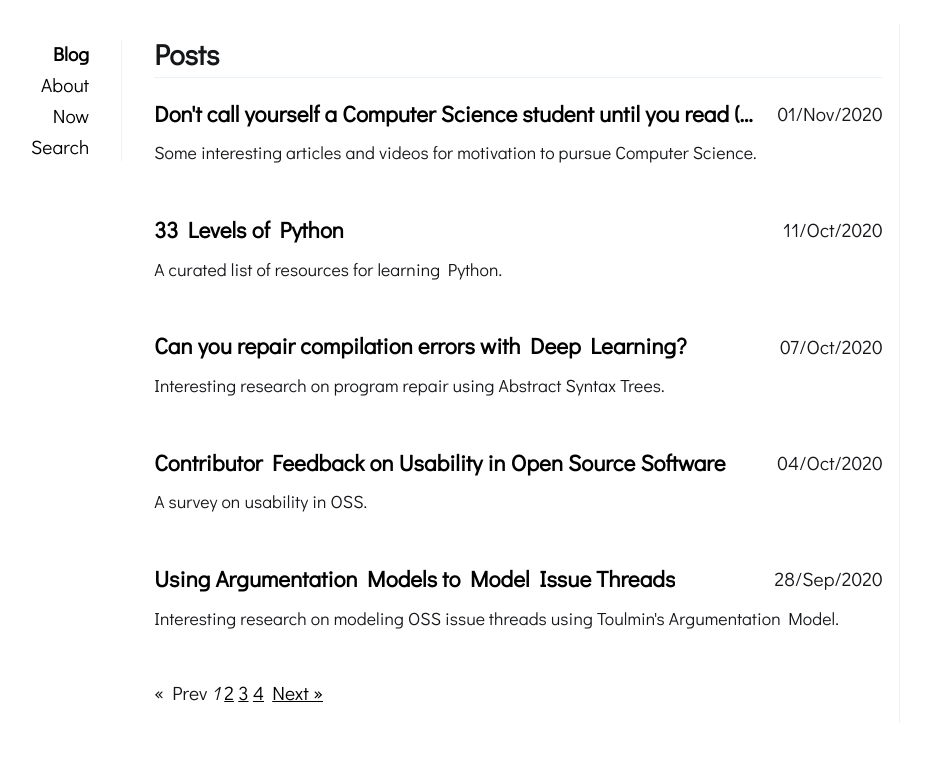
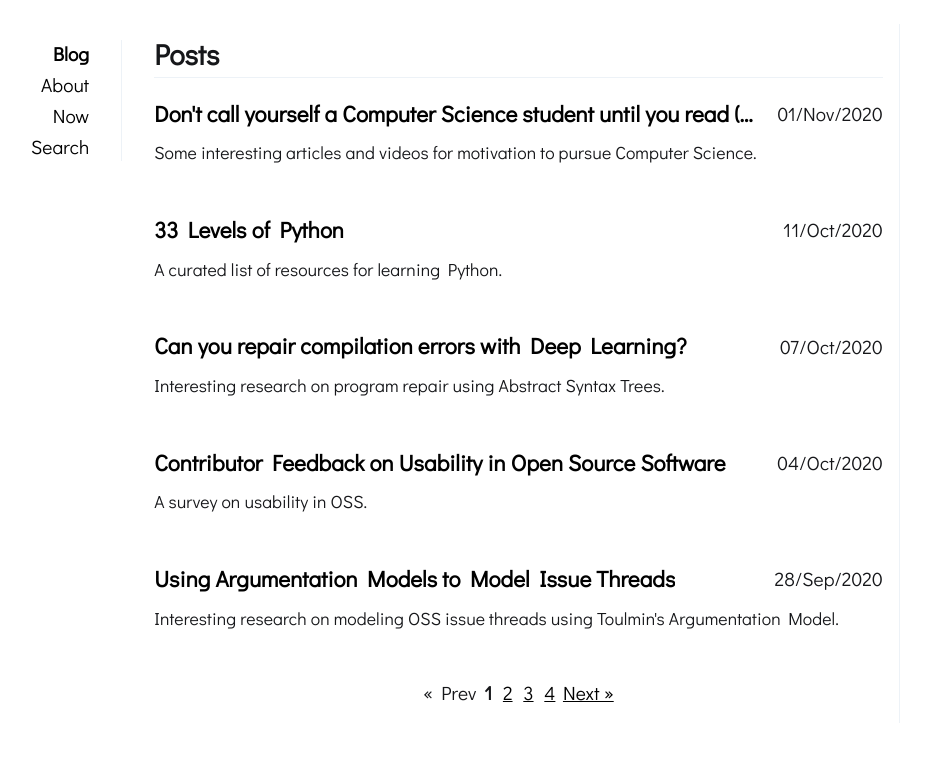
Before and after one commit to avinashbhat/avinashbhat.github.io, a Jekyll site: the page built from index.html, in a window 1280 px wide. Shown: the top 762 px of the page, without its empty margins (81-1012 px from the left). Built offline with Jekyll 4.4.1, drawn with Linux system fonts in a browser that asks for light colours; the list of posts is cut into pages by our own code; comment, search, counter and statistics services are not loaded.

```diff
--- a/index.html
+++ b/index.html
@@ -18,7 +18,7 @@ layout: default
 </ul>
 
 {% if paginator.total_pages > 1 %}
-<div class="pagination">
+<div class="pagination" style="text-align: center;">
   {% if paginator.previous_page %}
     <a href="{{ paginator.previous_page_path | relative_url }}">&laquo; Prev</a>
   {% else %}
@@ -26,13 +26,15 @@ layout: default
   {% endif %}
 
   {% for page in (1..paginator.total_pages) %}
+  <span style="padding: 0.2rem;">
     {% if page == paginator.page %}
-      <em>{{ page }}</em>
+      <b>{{ page }}</b>
     {% elsif page == 1 %}
       <a href="/">{{ page }}</a>
     {% else %}
       <a href="{{ site.paginate_path | relative_url | replace: ':num', page }}">{{ page }}</a>
     {% endif %}
+   </span>
   {% endfor %}
 
   {% if paginator.next_page %}
```
